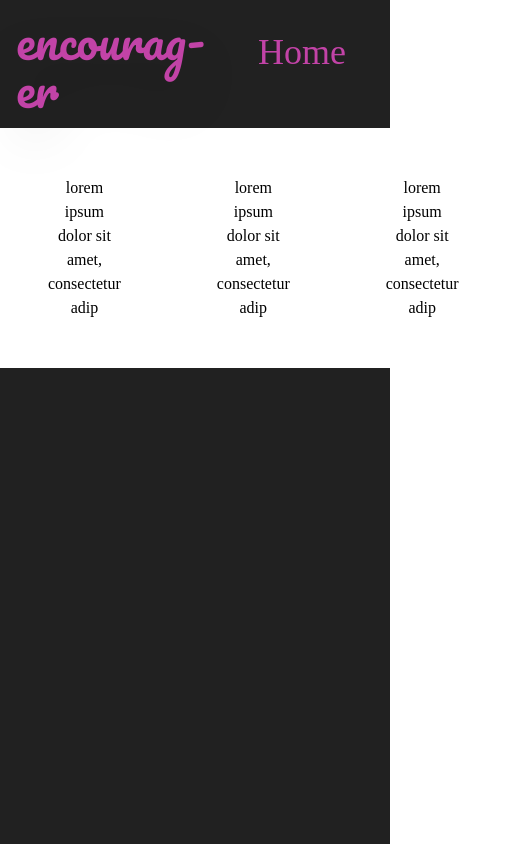
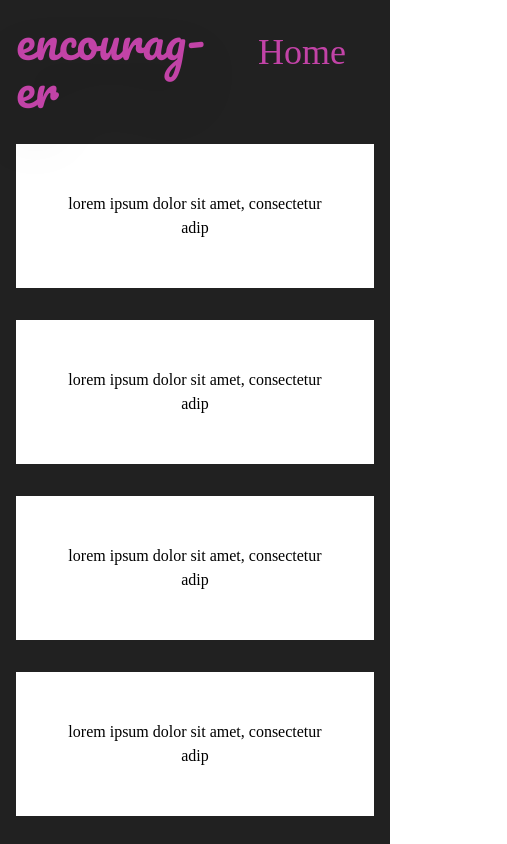
Before and after one commit to Ameeeek/encourag-er, a React (Create React App) app: page / in a window 390 px wide. Shown: the whole page, 507 px wide, since content can reach past the window. Built offline with nearby package versions, Linux system fonts and the light colour scheme; a web font is replaced by a local one.

Commit message:
mengatur responsive pada main page

```diff
--- a/src/App.js
+++ b/src/App.js
@@ -15,10 +15,11 @@ function App() {
           </Route>
         </Switch>
       </BrowserRouter>
-      <div className="justify-evenly flex">
-            <p class="text-center bg-white p-12 font-hammer text-base">lorem ipsum dolor sit amet, consectetur adip</p>
-            <p class="text-center bg-white p-12 font-hammer text-base">lorem ipsum dolor sit amet, consectetur adip</p>
-            <p class="text-center bg-white p-12 font-hammer text-base">lorem ipsum dolor sit amet, consectetur adip</p>
+      <div className="justify-evenly flex-wrap flex">
+            <p class="text-center mx-4 my-4 bg-white p-12 font-hammer text-base">lorem ipsum dolor sit amet, consectetur adip</p>
+            <p class="text-center mx-4 my-4   bg-white p-12 font-hammer text-base">lorem ipsum dolor sit amet, consectetur adip</p>
+            <p class="text-center mx-4 my-4  bg-white p-12 font-hammer text-base">lorem ipsum dolor sit amet, consectetur adip</p>
+            <p class="text-center  mx-4 my-4 bg-white p-12 font-hammer text-base">lorem ipsum dolor sit amet, consectetur adip</p>
         </div>
     </div>
   );
```
